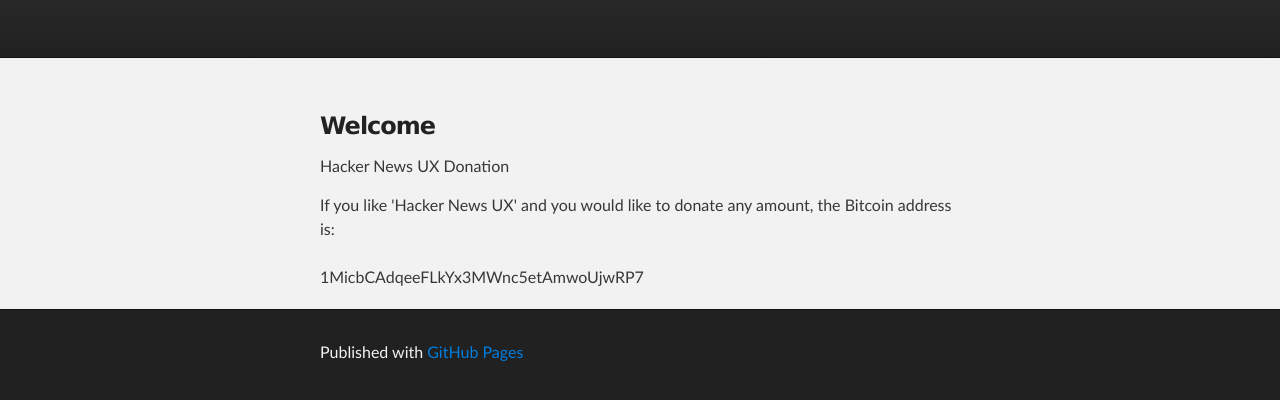
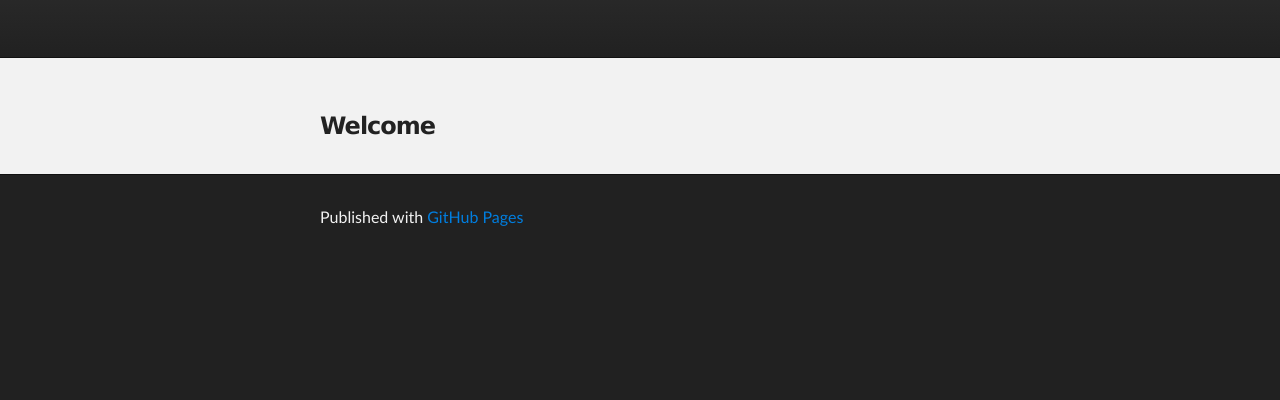
Before and after one commit to volos/volos.github.io, a plain HTML site: page index.html in a window 1280 px wide. Shown: the part 116-516 px from the top of the page. Drawn offline with Linux system fonts and the light colour scheme.

Commit message:
Update index.html

```diff
--- a/index.html
+++ b/index.html
@@ -31,12 +31,7 @@
 <a name="welcome-to-github-pages" class="anchor" href="#welcome-to-github-pages">
   <span class="octicon octicon-link"></span></a>Welcome</h3>
 
-<p>Hacker News UX Donation</p>
 
-    If you like 'Hacker News UX' and you would like to donate any amount, the Bitcoin address is:
-        <br><br>
-
-    1MicbCAdqeeFLkYx3MWnc5etAmwoUjwRP7
 
 
 
```
